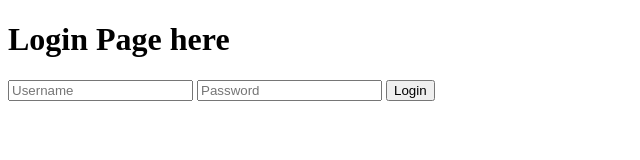
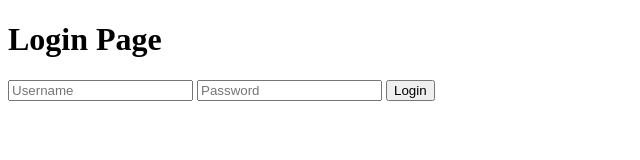
Before and after one commit to yashop250/webapp-project, a plain HTML site: page login.html in a window 1280 px wide. Shown: the whole page, without its empty margins (0-640 px from the left). Drawn offline with Linux system fonts and the light colour scheme.

```diff
--- a/login.html
+++ b/login.html
@@ -2,7 +2,7 @@
 <html>
 <head><title>Login</title></head>
 <body>
-  <h1>Login Page here</h1>
+  <h1>Login Page</h1>
   <form>
     <input type="text" placeholder="Username">
     <input type="password" placeholder="Password">
```
